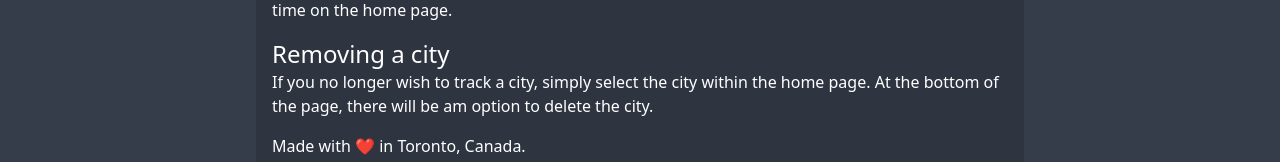
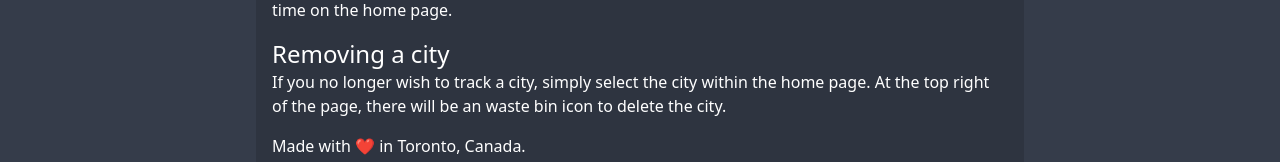
Before and after one commit to nickhuynhq/weather-vue, a Vue app: page / in a window 1280 px wide. Both pictures are taken after a click on the element "Info". Shown: the part 350-512 px from the top of the page. Built offline with nearby package versions, Linux system fonts and the light colour scheme; no server answers.

Commit message:
Fix instructions in modal

```diff
--- a/src/components/SiteNavigation.vue
+++ b/src/components/SiteNavigation.vue
@@ -51,7 +51,7 @@
           <h2 class="text-2xl">Removing a city</h2>
           <p class="mb-4">
             If you no longer wish to track a city, simply select the city within
-            the home page. At the bottom of the page, there will be am option to
+            the home page. At the top right of the page, there will be an waste bin icon to
             delete the city.
           </p>
 
```
